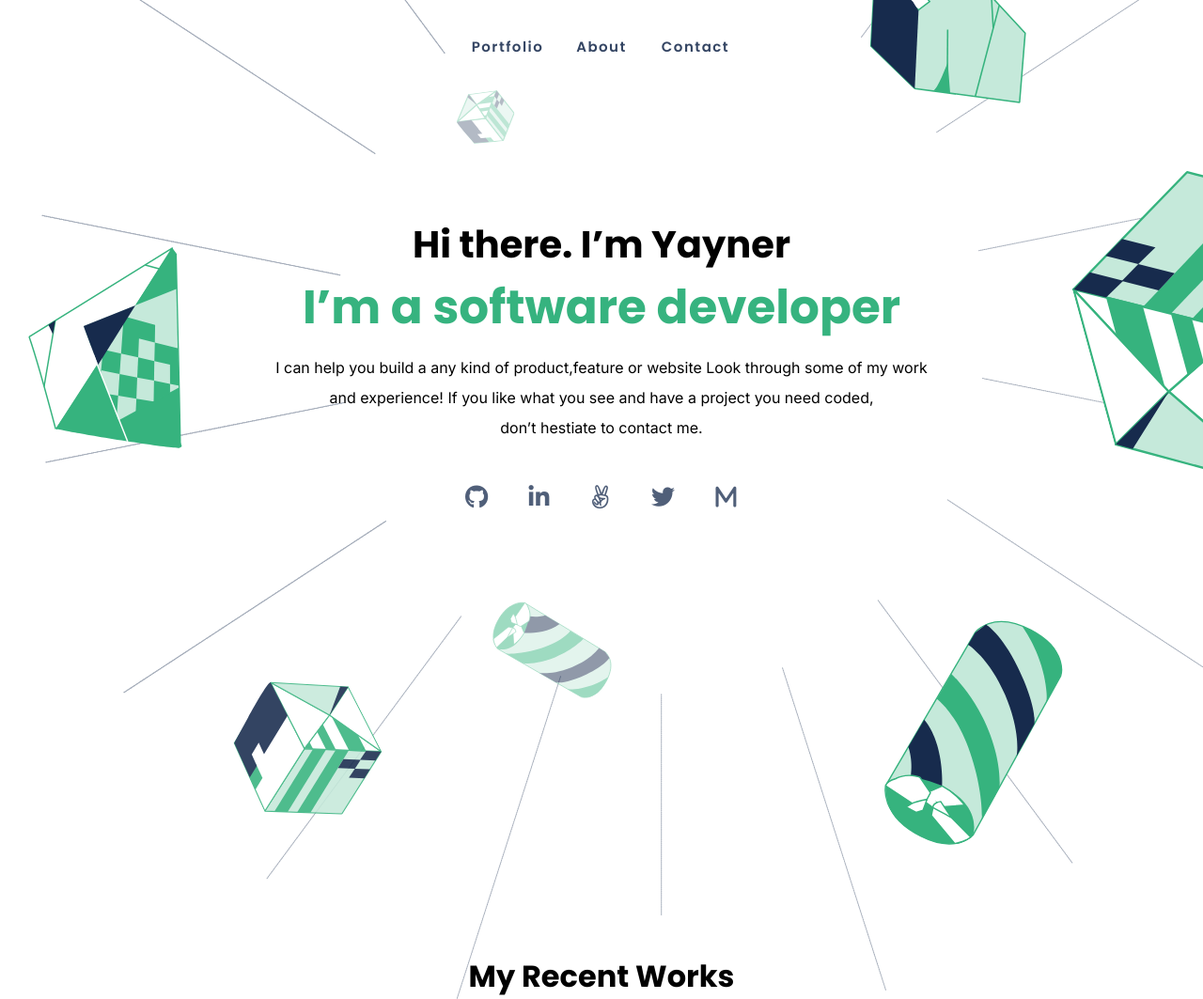
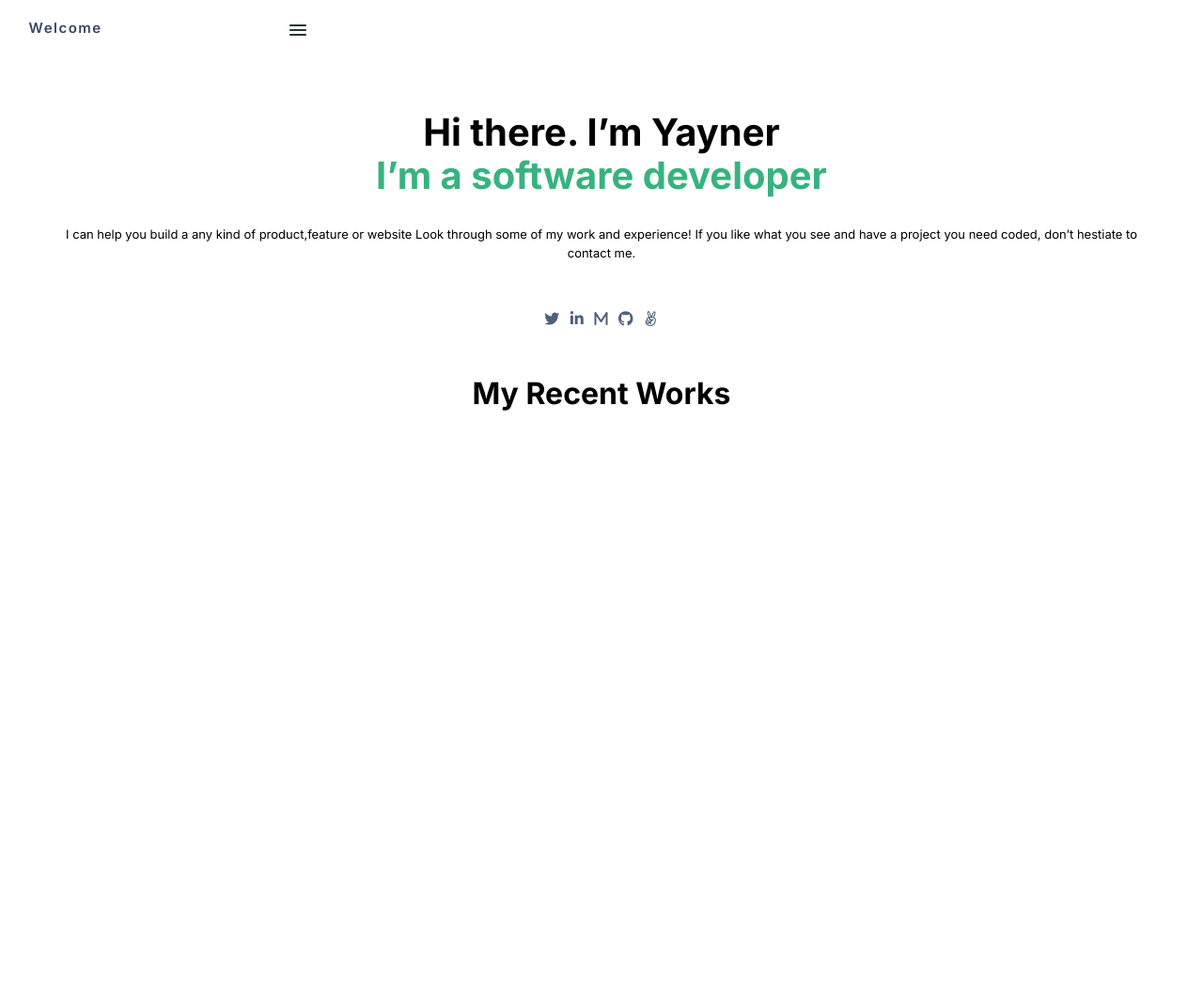
Before and after one commit to yayner2002/myPortfolio, a website: page index.html in a window 1280 px wide. Shown: the whole page at 94% size. After the commit the page ends 800 px from the top, so only its background shows below. Drawn offline with Linux system fonts and the light colour scheme.

Commit message:
navbar-and-main-added

```diff
--- a/index.html
+++ b/index.html
@@ -25,44 +25,52 @@
     <div class="container">
       <div class="nav-flex">
         <ul>
-          <li><a href="#">Portfolio</a></li>
-          <li><a href="#">About</a></li>
-          <li><a href="#">Contact</a></li>
+          <div class="pages">
+            <li><a href="#">Welcome</a></li>
+          </div>
+          <div class="menu">
+            <li>
+              <a href="#"
+                ><img src="images/Icon - Menu.svg" alt="humberger-menu"
+              /></a>
+            </li>
+          </div>
         </ul>
       </div>
       <div class="home-content">
-        <div class="text-1"><h1>Hi there. I’m Yayner</h1></div>
-        <div class="text-2"><h1>I’m a software developer</h1></div>
-        <div class="text-3">
+        <div class="primary">
+          <h1>Hi there. I’m Yayner</h1>
+          <h1 class="software-dev">I’m a software developer</h1>
+        </div>
+        <div class="supporting">
           <p>
-            I can help you build a any kind of product,feature or website Look through some
-            of my work<br />
-            and experience! If you like what you see and have a project you need
-            coded, <br />don’t hestiate to contact me.
+            I can help you build a any kind of product,feature or website Look
+            through some of my work and experience! If you like what you see and
+            have a project you need coded, don’t hestiate to contact me.
           </p>
         </div>
       </div>
       <div class="social-icons">
         <ul>
           <li>
-            <a href="#"><i class="fa-brands fa-github"></i></a>
+            <a href="#"><i class="fa-brands fa-twitter"></i></a>
           </li>
           <li>
             <a href="#"><i class="fa-brands fa-linkedin-in"></i></a>
           </li>
           <li>
-            <a href="#"><i class="fa-brands fa-angellist"></i></a>
+            <a href="#"><i class="fa-solid fa-m"></i></a>
           </li>
           <li>
-            <a href="#"><i class="fa-brands fa-twitter"></i></a>
+            <a href="#"><i class="fa-brands fa-github"></i></a>
           </li>
           <li>
-            <a href="#"><i class="fa-solid fa-m"></i></a>
+            <a href="#"><i class="fa-brands fa-angellist"></i></a>
           </li>
         </ul>
       </div>
       <div class="my-recent-works">
-          <h1>My Recent Works</h1>
+        <h1>My Recent Works</h1>
       </div>
     </div>
   </body>
--- a/style.css
+++ b/style.css
@@ -1,14 +1,15 @@
-.container{
-    margin: 0 auto;
-    width: 80%;
-    padding-top: 20px;
+.container {
+    margin: 0;
+    /* width: 375px; */
+    min-height: 100vh;
+    /* border: 10px solid coral; */
 }
-*{
+* {
     padding: 0;
     margin: 0;
     box-sizing: border-box;
 }
-a{
+a {
     text-decoration: none;
     letter-spacing: 0.1em;
     display: inline-block;
@@ -18,74 +19,86 @@ a{
     text-align: center;
     transition: all 0.5s;
 }
-body{
+body {
     background-image: url(images/Header-llustration-desktop.svg);
     background-size: cover;
-    background-repeat: no-repeat;
-    font-family: 'Inter', sans-serif;
-    font-family: 'Poppins', sans-serif;
+    background-repeat: repeat-y;
+    background-position: 2000px 200px;
+    background-attachment: local;
+    /* transform: rotate(-145.24deg); */
+    font-family: "Poppins", sans-serif;
+    font-family: "Inter", sans-serif;
+
 }
-.nav-flex{
-    max-width: 300px;
+.nav-flex {
+    /* border: 5px solid black; */
+    width: 360px;
     text-align: center;
-    margin: 0 auto;
+    margin: 0;
+    padding-right: 2%;
+    padding-left: 2%;
 }
-.nav-flex ul{
+.nav-flex ul {
+    display: flex;
+    list-style: none;
+    justify-content: space-between;
+}
+.nav-flex ul li a {
+    font-weight: 600;
+    font-size: 15px;
+    font-style: normal;
+    color: #344563;
+}
+.nav-flex ul .pages {
+    justify-content: flex-start;
+}
+.nav-flex ul .menu {
+    justify-content: flex-end;
+}
+.home-content {
+    padding-top: 50px;
+    align-items: center;
+    text-align: center;
+    display: flex;
+    flex-direction: column;
+    padding-left: 2%;
+    padding-right: 2%;
+}
+.home-content .primary {
+    align-items: center;
+    align-content: center;
+    font-size: 20px;
+    line-height: 2.3em;
+}
+.home-content .software-dev {
+    color: #36b37f;
+}
+.home-content .supporting {
+    text-align: center;
+    padding-top: 30px;
+    line-height: 1.5em;
+    font-size: 13px;
+    padding-left: 2%;
+    padding-right: 2%;
+}
+.social-icons{
+    padding-left: 2%;
+    padding-right: 2%;
+}
+.social-icons ul {
     display: flex;
     list-style: none;
     justify-content: center;
+    padding-top: 30px;
 }
-.nav-flex ul li a{
-    font-weight: 600;
-    font-size: 15px;
-    line-height: 20px;
-    font-style: normal;
-    color: #344563;
-}
-.nav-flex ul li{
-    flex: 1;
-}
-.home-content{
-    padding-top: 150px;
-    align-items: center;
-    display: flex;
-    flex-direction: column;
-}
-.home-content h1{
-    align-items: center;
-    justify-content: center;
-    font-size: 40px;
-}
-.home-content .text-2 h1{
-    color: #36b37f;
-    font-size: 50px;
-}
-.home-content .text-3{
-    text-align: center;
-    padding-top: 10px;
-    line-height: 32px;
-    font-family: inter;
-    font-weight: 400;
-}
-.social-icons{
-    max-width: 300px;
-    text-align: center;
-    align-items: center;
-    margin: 0 auto;
-}
-.social-icons ul{
-    display: flex;
-    list-style: none;
-    justify-content: space-between;
-    padding-top: 25px;
-}
-.social-icons ul li i{
+.social-icons ul li i {
     width: 100%;
     height: 100%;
-    color: #505F79;
-    font-size: 25px;
+    color: #505f79;
 }
-.my-recent-works{
-    padding-top: 450px;
+.my-recent-works {
+    padding-top: 30px;
     text-align: center;
+    padding-left: 2%;
+    padding-right: 2%;
 }
```
Also changed, not shown: README.md, images/Icon - Menu.svg (added), images/menu.jpg (added), images/menu.png (added), 1 other file.
